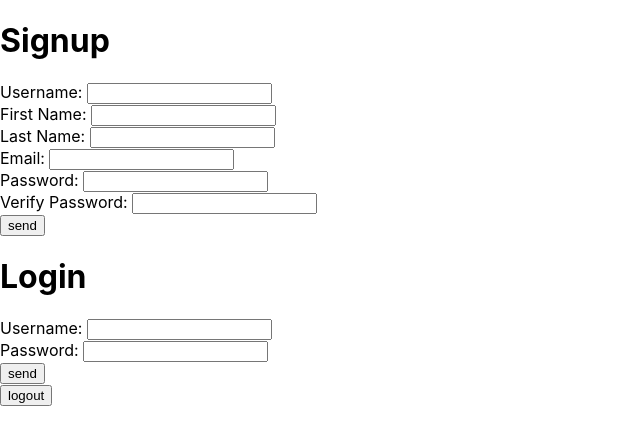
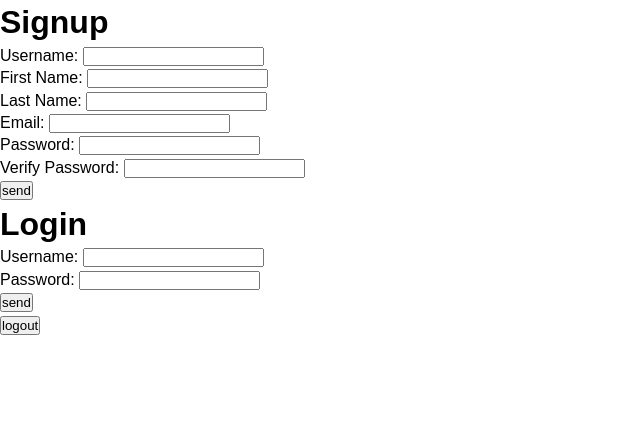
Before and after one commit to JoyMace/DoMADCapstone, a React (Create React App) app in the folder code/client/: page / in a window 1280 px wide. Shown: the top 444 px of the page, without its empty margins (0-640 px from the left). Built offline with nearby package versions, Linux system fonts and the light colour scheme; no server answers.

Commit message:
Add files via upload

```diff
--- a/code/client/src/App.css
+++ b/code/client/src/App.css
@@ -1,3 +1,19 @@
+* {
+  box-sizing: border-box;
+  margin: 0;
+  padding: 0;
+}
+
+body {
+  font-family: Arial, Helvetica, sans-serif;
+  line-height: 1.4;
+}
+
+a {
+  color: #333;
+  text-decoration: none;
+}
+
 .App {
   text-align: center;
 }
```
